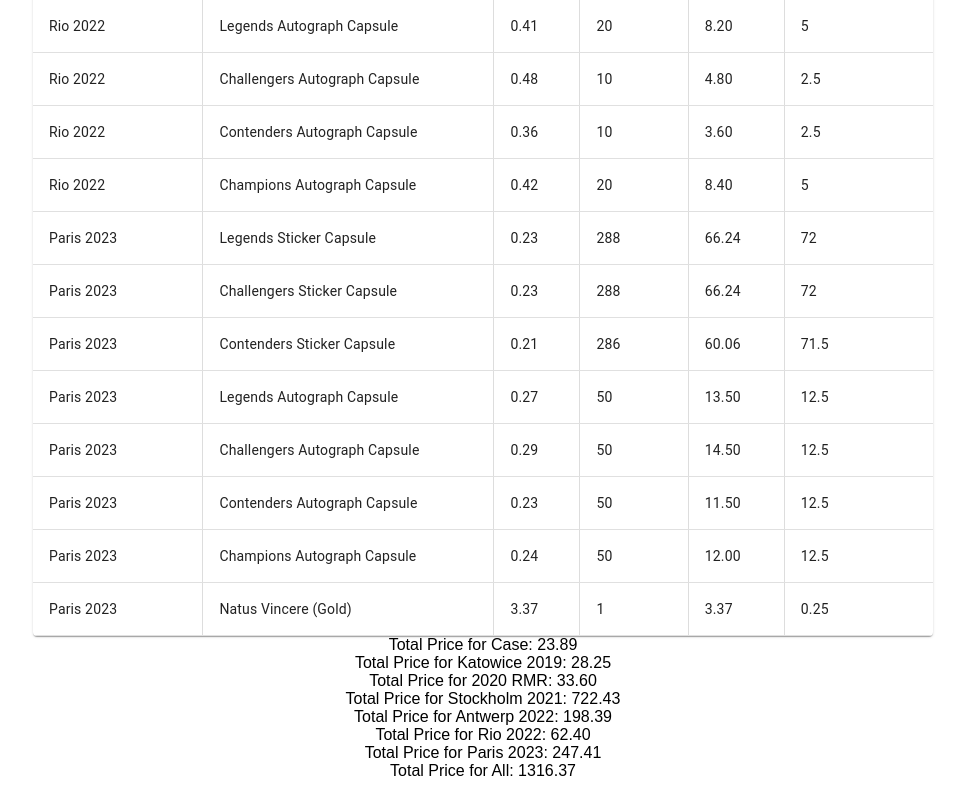
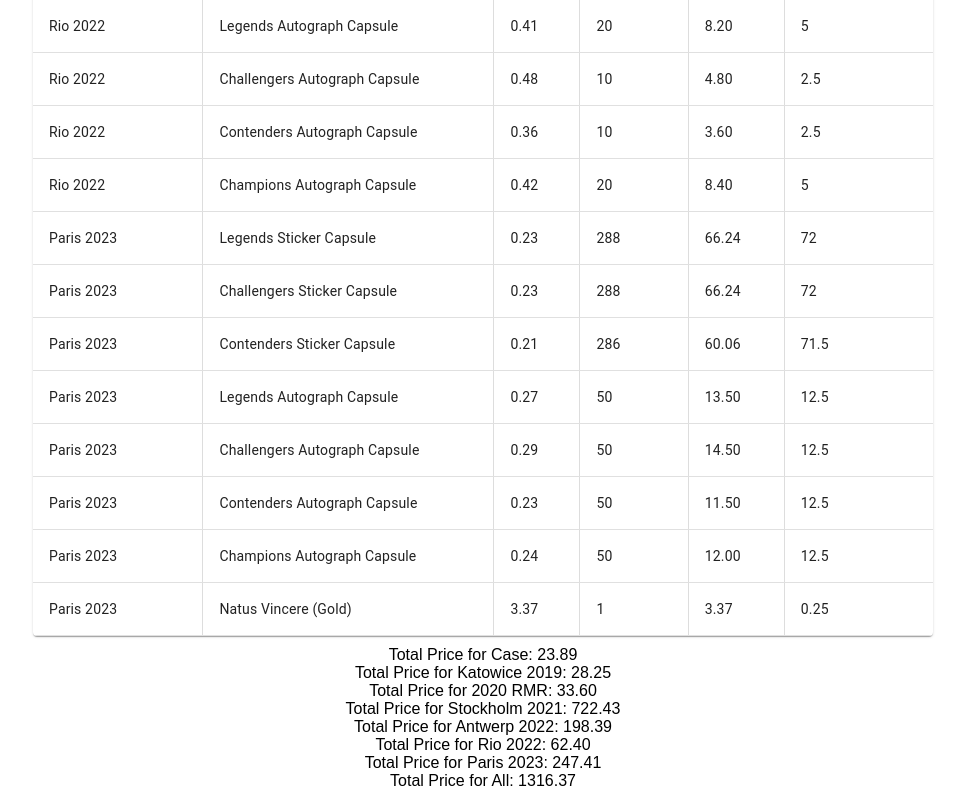
Before and after one commit to MadBowJam/SteamIvestment, a React (Create React App) app: page / in a window 1280 px wide. Shown: the part 2659-3459 px from the top of the page, without its empty margins (157-1122 px from the left). Built offline with nearby package versions, Linux system fonts and the light colour scheme.

Commit message:
undated margin

```diff
--- a/src/components/dom/Table.js
+++ b/src/components/dom/Table.js
@@ -89,7 +89,7 @@
       </TableContainer>
 
       {/* Контейнер для відображення загальної ціни */}
-      <Box maxWidth={390} mx="auto" textAlign="center" sx={{ fontFamily: 'RobotoFlex, sans-serif' }}>
+      <Box maxWidth={390} textAlign="center" sx={{ fontFamily: 'RobotoFlex, sans-serif', margin: '10px auto' }}>
         {/* Відображення загальної ціни по кожному турніру */}
         {Object.entries(totalPrice).map(([tournament, total]) => (
           <div key={tournament}>Total Price for {tournament}: {total.toFixed(2)}</div>
```
